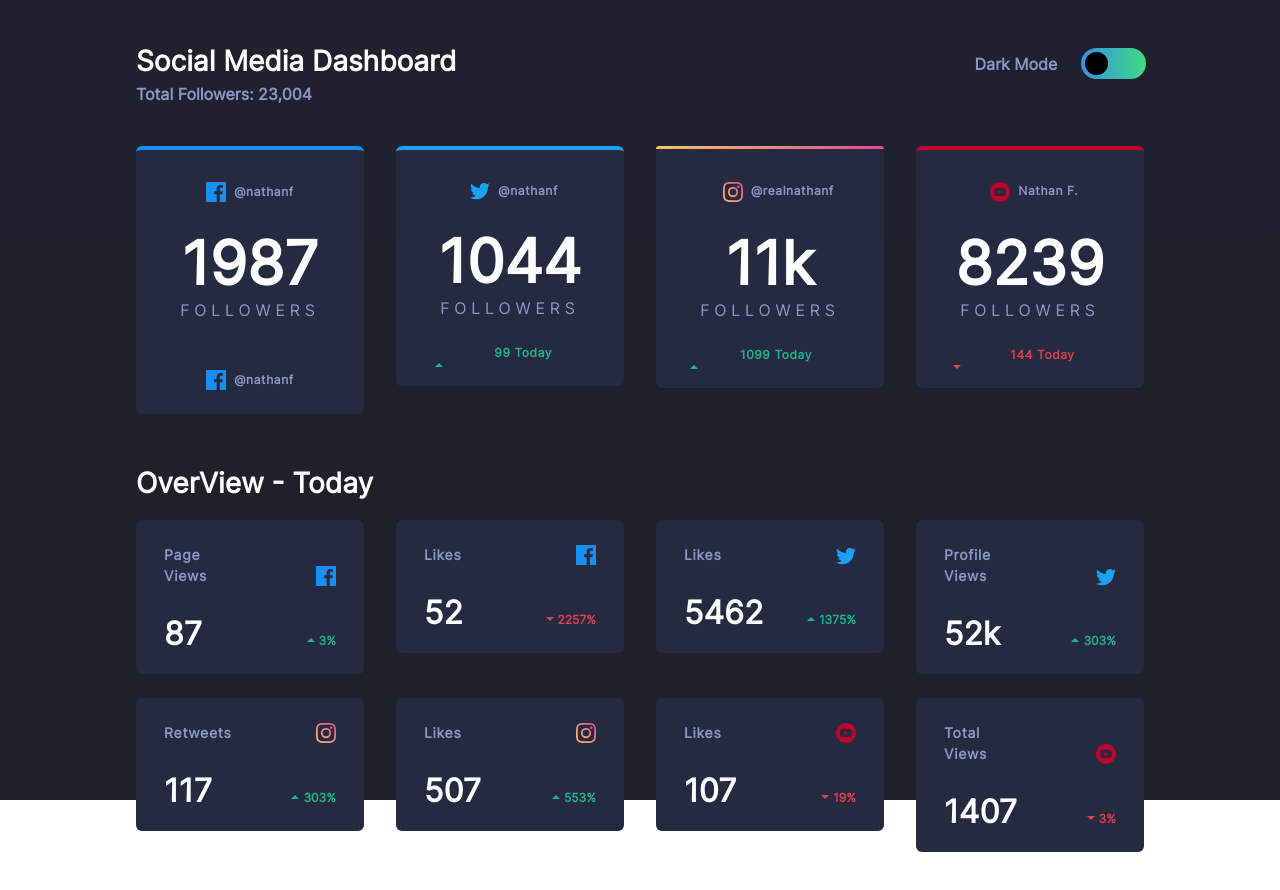
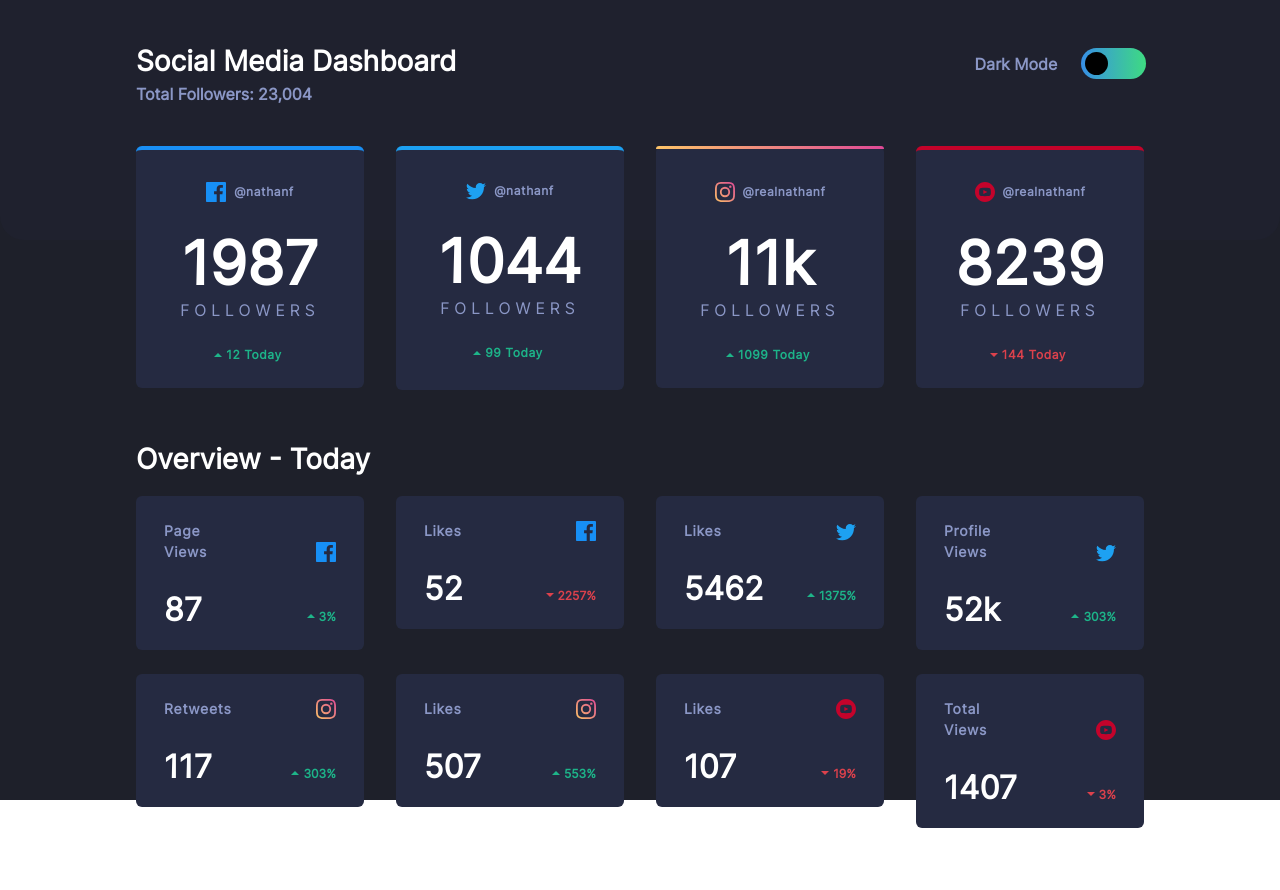
Before and after one commit to JarIsCoding/socialdashboard, a React (Create React App) app: page / in a window 1280 px wide. Shown: the top 890 px of the page. Built offline with nearby package versions, Linux system fonts and the light colour scheme.

Commit message:
fixed svgs

```diff
--- a/src/components/DashboardComponent.tsx
+++ b/src/components/DashboardComponent.tsx
@@ -34,7 +34,7 @@
                             Total Followers: 23,004
                         </p>
                     </Col>
-                    <hr className='d-sm-none d-block'/>
+                    <hr className='d-sm-none d-block' />
                     <Col lg={6} className={`${isMobile ? 'px-0' : 'px-0 pt-5'}`}>
                         <Row className='gx-0 xs:px-4'>
                             <Col xs={6} lg={10} className='pt-1'>
@@ -77,18 +77,10 @@
                                         </Col>
                                     </Row>
                                     <Row className='text-center'>
-                                        {/* <Col lg={5} className='svg-container2 pt-2 px-0 pe-1'>
+                                        <Col className='svg-container2 pb-3 px-0 pe-1'>
                                             <svg xmlns="http://www.w3.org/2000/svg" width="8" height="4"><path fill="#1EB589" fill-rule="evenodd" d="M0 4l4-4 4 4z" /></svg>
-                                        </Col>
-                                        <Col lg={7} className='svg-container3 text-left px-0 ps-1'>
-                                            <p className='tlv tracking-wider green'>
+                                            <p className='m-0 ps-1 tlv tracking-wider green'>
                                                 12 Today
-                                            </p>
-                                        </Col> */}
-                                        <Col className='svg-container2 pt-4 pb-3'>
-                                            <svg xmlns="http://www.w3.org/2000/svg" width="20" height="20" className=''><path fill="#178FF5" d="M18.896 0H1.104C.494 0 0 .494 0 1.104v17.793C0 19.506.494 20 1.104 20h9.58v-7.745H8.076V9.237h2.606V7.01c0-2.583 1.578-3.99 3.883-3.99 1.104 0 2.052.082 2.329.119v2.7h-1.598c-1.254 0-1.496.597-1.496 1.47v1.928h2.989l-.39 3.018h-2.6V20h5.098c.608 0 1.102-.494 1.102-1.104V1.104C20 .494 19.506 0 18.896 0z" /></svg>
-                                            <p className='m-0 attxt fw2 px-0 ps-2 tracking-wider'>
-                                                @nathanf
                                             </p>
                                         </Col>
                                     </Row>
@@ -99,10 +91,16 @@
                             <Row className='mx-3'>
                                 <Col className={isDarkTheme ? "p-2 twitcard" : "p-2 twitcardlight"}>
                                     <Row>
-                                        <Col lg={5} className='svg-container px-0 pt-4 pb-3'>
+                                        {/* <Col lg={5} className='svg-container px-0 pt-4 pb-3'>
                                             <svg xmlns="http://www.w3.org/2000/svg" width="20" height="17"><path fill="#1DA1F2" d="M20 1.924a8.192 8.192 0 01-2.357.646A4.11 4.11 0 0019.448.3a8.22 8.22 0 01-2.606.996A4.096 4.096 0 0013.847 0c-2.65 0-4.596 2.472-3.998 5.037A11.648 11.648 0 011.392.752a4.109 4.109 0 001.27 5.478 4.086 4.086 0 01-1.858-.513C.76 7.616 2.122 9.395 4.095 9.79a4.113 4.113 0 01-1.853.07 4.106 4.106 0 003.833 2.849A8.25 8.25 0 010 14.41a11.616 11.616 0 006.29 1.843c7.618 0 11.922-6.434 11.663-12.205A8.354 8.354 0 0020 1.924z" /></svg>                                        </Col>
                                         <Col lg={7} className='attxt fw2 px-0 ps-2 pt-4 pb-3 tracking-wider'>
                                             @nathanf
+                                        </Col> */}
+                                        <Col className='svg-container2 pt-4 pb-3'>
+                                            <svg xmlns="http://www.w3.org/2000/svg" width="20" height="17"><path fill="#1DA1F2" d="M20 1.924a8.192 8.192 0 01-2.357.646A4.11 4.11 0 0019.448.3a8.22 8.22 0 01-2.606.996A4.096 4.096 0 0013.847 0c-2.65 0-4.596 2.472-3.998 5.037A11.648 11.648 0 011.392.752a4.109 4.109 0 001.27 5.478 4.086 4.086 0 01-1.858-.513C.76 7.616 2.122 9.395 4.095 9.79a4.113 4.113 0 01-1.853.07 4.106 4.106 0 003.833 2.849A8.25 8.25 0 010 14.41a11.616 11.616 0 006.29 1.843c7.618 0 11.922-6.434 11.663-12.205A8.354 8.354 0 0020 1.924z" /></svg>
+                                            <p className='m-0 attxt fw2 px-0 ps-2 tracking-wider'>
+                                                @nathanf
+                                            </p>
                                         </Col>
                                     </Row>
                                     <Row className='text-center pb-4'>
@@ -113,12 +111,10 @@
                                             FOLLOWERS
                                         </Col>
                                     </Row>
-                                    <Row className='text-center'>
-                                        <Col lg={5} className='svg-container2 pt-2 px-0 pe-1'>
+                                    <Row className='text-center pb-1'>
+                                        <Col className='svg-container2 pb-3 px-0 pe-1'>
                                             <svg xmlns="http://www.w3.org/2000/svg" width="8" height="4"><path fill="#1EB589" fill-rule="evenodd" d="M0 4l4-4 4 4z" /></svg>
-                                        </Col>
-                                        <Col lg={7} className='svg-container3 text-left px-0 ps-1'>
-                                            <p className='tlv tracking-wider green'>
+                                            <p className='m-0 ps-1 tlv tracking-wider green'>
                                                 99 Today
                                             </p>
                                         </Col>
@@ -130,10 +126,16 @@
                             <Row className='mx-3'>
                                 <Col className={isDarkTheme ? "instapad instacard" : "instapad instacardlight"}>
                                     <Row>
-                                        <Col lg={5} className='svg-container px-0 pe-2 pt-4 pb-3'>
+                                        {/* <Col lg={5} className='svg-container px-0 pe-2 pt-4 pb-3'>
                                             <svg xmlns="http://www.w3.org/2000/svg" width="20" height="20"><defs><linearGradient id="a" x1="100%" x2="0%" y1="0%" y2="100%"><stop offset="0%" stop-color="#DF4896" /><stop offset="50.913%" stop-color="#EE877E" /><stop offset="100%" stop-color="#FDC366" /></linearGradient></defs><path fill="url(#a)" d="M10 1.802c2.67 0 2.987.01 4.042.059 2.71.123 3.975 1.409 4.099 4.099.048 1.054.057 1.37.057 4.04 0 2.672-.01 2.988-.057 4.042-.124 2.687-1.387 3.975-4.1 4.099-1.054.048-1.37.058-4.041.058-2.67 0-2.987-.01-4.04-.058-2.717-.124-3.977-1.416-4.1-4.1-.048-1.054-.058-1.37-.058-4.041 0-2.67.01-2.986.058-4.04.124-2.69 1.387-3.977 4.1-4.1 1.054-.048 1.37-.058 4.04-.058zM10 0C7.284 0 6.944.012 5.878.06 2.246.227.228 2.242.06 5.877.01 6.944 0 7.284 0 10s.012 3.057.06 4.123c.167 3.632 2.182 5.65 5.817 5.817 1.067.048 1.407.06 4.123.06s3.057-.012 4.123-.06c3.629-.167 5.652-2.182 5.816-5.817.05-1.066.061-1.407.061-4.123s-.012-3.056-.06-4.122C19.777 2.249 17.76.228 14.124.06 13.057.01 12.716 0 10 0zm0 4.865a5.135 5.135 0 100 10.27 5.135 5.135 0 000-10.27zm0 8.468a3.333 3.333 0 110-6.666 3.333 3.333 0 010 6.666zm5.338-9.87a1.2 1.2 0 100 2.4 1.2 1.2 0 000-2.4z" /></svg>                                        </Col>
                                         <Col lg={7} className='attxt fw2 px-0 pt-4 pb-3 tracking-wider'>
                                             @realnathanf
+                                        </Col> */}
+                                        <Col className='svg-container2 pt-4 pb-3'>
+                                            <svg xmlns="http://www.w3.org/2000/svg" width="20" height="20"><defs><linearGradient id="a" x1="100%" x2="0%" y1="0%" y2="100%"><stop offset="0%" stop-color="#DF4896" /><stop offset="50.913%" stop-color="#EE877E" /><stop offset="100%" stop-color="#FDC366" /></linearGradient></defs><path fill="url(#a)" d="M10 1.802c2.67 0 2.987.01 4.042.059 2.71.123 3.975 1.409 4.099 4.099.048 1.054.057 1.37.057 4.04 0 2.672-.01 2.988-.057 4.042-.124 2.687-1.387 3.975-4.1 4.099-1.054.048-1.37.058-4.041.058-2.67 0-2.987-.01-4.04-.058-2.717-.124-3.977-1.416-4.1-4.1-.048-1.054-.058-1.37-.058-4.041 0-2.67.01-2.986.058-4.04.124-2.69 1.387-3.977 4.1-4.1 1.054-.048 1.37-.058 4.04-.058zM10 0C7.284 0 6.944.012 5.878.06 2.246.227.228 2.242.06 5.877.01 6.944 0 7.284 0 10s.012 3.057.06 4.123c.167 3.632 2.182 5.65 5.817 5.817 1.067.048 1.407.06 4.123.06s3.057-.012 4.123-.06c3.629-.167 5.652-2.182 5.816-5.817.05-1.066.061-1.407.061-4.123s-.012-3.056-.06-4.122C19.777 2.249 17.76.228 14.124.06 13.057.01 12.716 0 10 0zm0 4.865a5.135 5.135 0 100 10.27 5.135 5.135 0 000-10.27zm0 8.468a3.333 3.333 0 110-6.666 3.333 3.333 0 010 6.666zm5.338-9.87a1.2 1.2 0 100 2.4 1.2 1.2 0 000-2.4z" /></svg>
+                                            <p className='m-0 attxt fw2 px-0 ps-2 tracking-wider'>
+                                                @realnathanf
+                                            </p>
                                         </Col>
                                     </Row>
                                     <Row className='text-center pb-4'>
@@ -145,11 +147,9 @@
                                         </Col>
                                     </Row>
                                     <Row className='text-center'>
-                                        <Col lg={4} className='svg-container2 pt-2 px-0'>
+                                        <Col className='svg-container2 pb-3 px-0 pe-1'>
                                             <svg xmlns="http://www.w3.org/2000/svg" width="8" height="4"><path fill="#1EB589" fill-rule="evenodd" d="M0 4l4-4 4 4z" /></svg>
-                                        </Col>
-                                        <Col lg={8} className='svg-container3 text-left px-0 ps-2'>
-                                            <p className='tlv tracking-wider green'>
+                                            <p className='m-0 ps-1 tlv tracking-wider green'>
                                                 1099 Today
                                             </p>
                                         </Col>
@@ -161,10 +161,16 @@
                             <Row className='mx-3'>
                                 <Col className={isDarkTheme ? "p-2 tubecard" : "p-2 tubecardlight"}>
                                     <Row>
-                                        <Col lg={5} className='svg-container px-0 pt-4 pb-3'>
+                                        {/* <Col lg={5} className='svg-container px-0 pt-4 pb-3'>
                                             <svg xmlns="http://www.w3.org/2000/svg" width="20" height="20"><path fill="#C4032B" d="M10 0C4.478 0 0 4.478 0 10c0 5.523 4.478 10 10 10 5.523 0 10-4.477 10-10 0-5.522-4.477-10-10-10zm3.7 14.077c-1.75.12-5.652.12-7.402 0-1.896-.13-2.117-1.059-2.131-4.077.014-3.024.237-3.947 2.131-4.077 1.75-.12 5.652-.12 7.403 0 1.897.13 2.117 1.059 2.132 4.077-.015 3.024-.237 3.947-2.132 4.077zM8.334 8.048l4.098 1.949-4.098 1.955V8.048z" /></svg>                                        </Col>
                                         <Col lg={7} className='attxt fw2 px-0 ps-2 pt-4 pb-3 tracking-wider'>
                                             Nathan F.
+                                        </Col> */}
+                                        <Col className='svg-container2 pt-4 pb-3'>
+                                        <svg xmlns="http://www.w3.org/2000/svg" width="20" height="20"><path fill="#C4032B" d="M10 0C4.478 0 0 4.478 0 10c0 5.523 4.478 10 10 10 5.523 0 10-4.477 10-10 0-5.522-4.477-10-10-10zm3.7 14.077c-1.75.12-5.652.12-7.402 0-1.896-.13-2.117-1.059-2.131-4.077.014-3.024.237-3.947 2.131-4.077 1.75-.12 5.652-.12 7.403 0 1.897.13 2.117 1.059 2.132 4.077-.015 3.024-.237 3.947-2.132 4.077zM8.334 8.048l4.098 1.949-4.098 1.955V8.048z" /></svg>
+                                            <p className='m-0 attxt fw2 px-0 ps-2 tracking-wider'>
+                                                @realnathanf
+                                            </p>
                                         </Col>
                                     </Row>
                                     <Row className='text-center pb-4'>
@@ -176,10 +182,9 @@
                                         </Col>
                                     </Row>
                                     <Row className='text-center'>
-                                        <Col lg={5} className='svg-container2 pt-2 px-0 pe-2'>
-                                            <svg xmlns="http://www.w3.org/2000/svg" width="8" height="4"><path fill="#DC414C" fill-rule="evenodd" d="M0 0l4 4 4-4z" /></svg>                                        </Col>
-                                        <Col lg={7} className='svg-container3 text-left px-0'>
-                                            <p className='tlv tracking-wider red'>
+                                        <Col className='svg-container2 pb-3 px-0 pe-1'>
+                                            <svg xmlns="http://www.w3.org/2000/svg" width="8" height="4"><path fill="#DC414C" fill-rule="evenodd" d="M0 0l4 4 4-4z" /></svg>
+                                            <p className='m-0 ps-1 tlv tracking-wider red'>
                                                 144 Today
                                             </p>
                                         </Col>
@@ -192,7 +197,7 @@
 
                         <Row className='p-0 gx-0 m-0'>
                             <Col lg={12} className='fw1 pb-3 px-3'>
-                                OverView - Today
+                                Overview - Today
                             </Col>
                             <Col lg={3} sm={12} className='pb-4'>
                                 <Row className='mx-3'>
```
